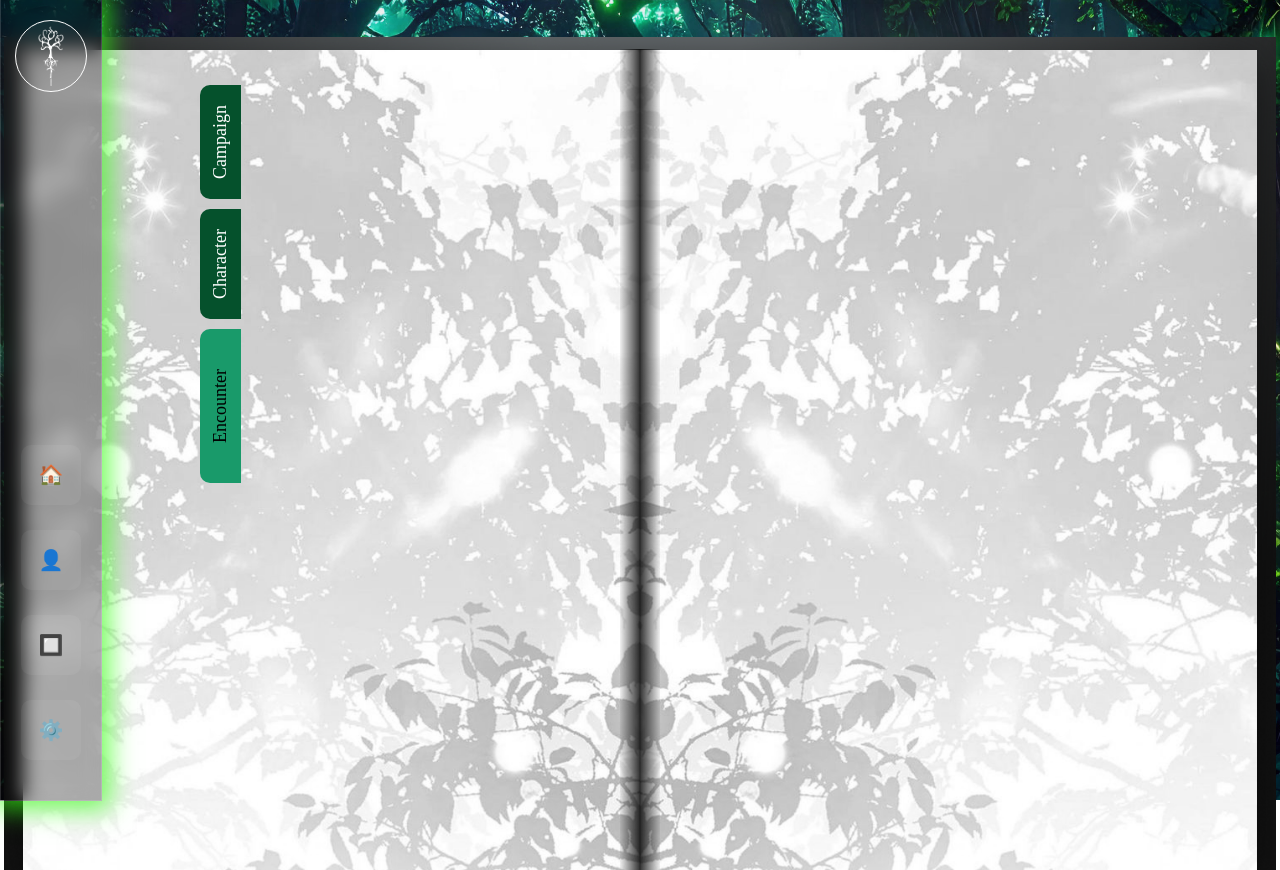
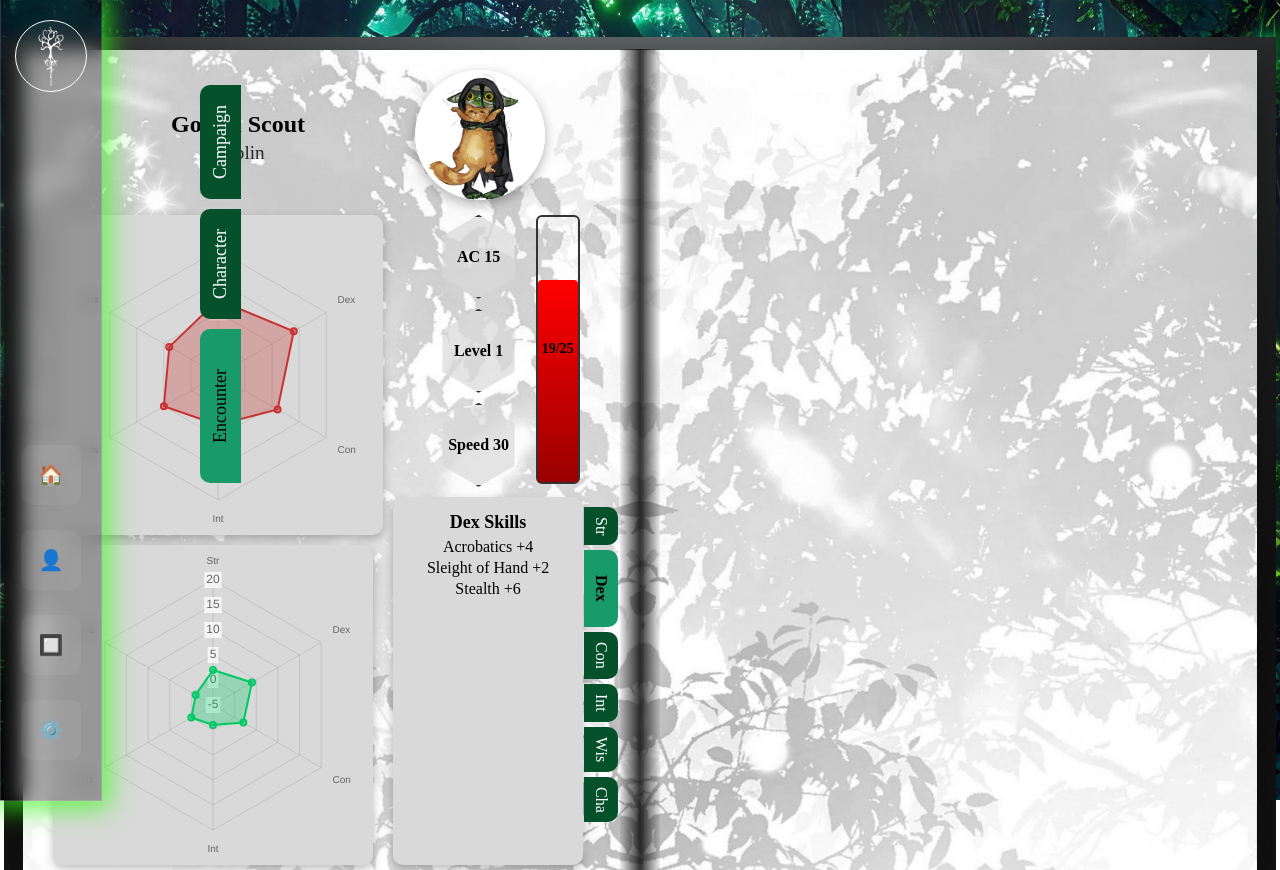
Before and after one commit to andrevanheerden/Yggdrasil, a React (Create React App) app in the folder yggdrasil/frontend/: page /encounter in a window 1280 px wide. Built offline with nearby package versions, Linux system fonts and the light colour scheme.

Commit message:
encounter sheet with content

```diff
--- a/yggdrasil/frontend/src/pages/characterPage/componets/characterSheet.js
+++ b/yggdrasil/frontend/src/pages/characterPage/componets/characterSheet.js
@@ -146,8 +146,8 @@ const CharacterSheet = () => {
     scales: {
       r: {
         angleLines: { display: true },
-        suggestedMin: -2,
-        suggestedMax: 5,
+        suggestedMin: 0,
+        suggestedMax: 20,
       },
     },
     plugins: {
--- /dev/null
+++ b/yggdrasil/frontend/src/pages/encounterPage/componets/encounterSheet.js
@@ -0,0 +1,194 @@
+import React, { useState } from "react";
+import "../encounter.css";
+import { Radar } from "react-chartjs-2";
+import goblin from "../../../assets/images/goblin.jpg";
+import {
+  Chart as ChartJS,
+  RadialLinearScale,
+  PointElement,
+  LineElement,
+  Filler,
+  Tooltip,
+  Legend,
+} from "chart.js";
+
+ChartJS.register(
+  RadialLinearScale,
+  PointElement,
+  LineElement,
+  Filler,
+  Tooltip,
+  Legend
+);
+
+const EncounterSheet = () => {
+  const [activeTab, setActiveTab] = useState("Dex");
+
+  const encounter = {
+    name: "Goblin Scout",
+    race: "Goblin",
+    portrait: goblin,
+    ac: 15,
+    level: 1,
+    hp: { current: 19, max: 25 },
+    speed: 30,
+  };
+
+  // Skills by ability (same as character sheet)
+  const skillsByAbility = {
+    Str: [{ name: "Athletics", bonus: "+2" }],
+    Dex: [
+      { name: "Acrobatics", bonus: "+4" },
+      { name: "Sleight of Hand", bonus: "+2" },
+      { name: "Stealth", bonus: "+6" },
+    ],
+    Con: [{ name: "Endurance", bonus: "+2" }],
+    Int: [
+      { name: "Arcana", bonus: "-1" },
+      { name: "History", bonus: "-1" },
+      { name: "Investigation", bonus: "+0" },
+      { name: "Nature", bonus: "+0" },
+      { name: "Religion", bonus: "-1" },
+    ],
+    Wis: [
+      { name: "Animal Handling", bonus: "+0" },
+      { name: "Insight", bonus: "+1" },
+      { name: "Medicine", bonus: "+0" },
+      { name: "Perception", bonus: "+2" },
+      { name: "Survival", bonus: "+2" },
+    ],
+    Cha: [
+      { name: "Deception", bonus: "-1" },
+      { name: "Intimidation", bonus: "+0" },
+      { name: "Performance", bonus: "-1" },
+      { name: "Persuasion", bonus: "-1" },
+    ],
+  };
+
+  // Ability Scores chart
+  const abilityData = {
+    labels: ["Str", "Dex", "Con", "Int", "Wis", "Cha"],
+    datasets: [
+      {
+        label: "Ability Score",
+        data: [12, 14, 11, 8, 10, 9],
+        backgroundColor: "rgba(200, 50, 50, 0.3)",
+        borderColor: "rgba(200, 50, 50, 1)",
+        borderWidth: 2,
+      },
+    ],
+  };
+
+  // Saving Throws chart
+  const savingData = {
+    labels: ["Str", "Dex", "Con", "Int", "Wis", "Cha"],
+    datasets: [
+      {
+        label: "Saving Throws",
+        data: [2, 4, 2, -1, 0, -1],
+        backgroundColor: "rgba(0, 200, 100, 0.3)",
+        borderColor: "rgba(0, 200, 100, 1)",
+        borderWidth: 2,
+      },
+    ],
+  };
+
+  const chartOptions = {
+    scales: {
+      r: {
+        angleLines: { display: true },
+        suggestedMin: 0,
+        suggestedMax: 20,
+      },
+    },
+    plugins: {
+      legend: { display: false },
+    },
+  };
+
+  return (
+    <div className="page left-page">
+      {/* Header with portrait */}
+      <div className="encounter-header-with-portrait">
+        <div className="header-text">
+          <h2>{encounter.name}</h2>
+          <p>{encounter.race}</p>
+        </div>
+
+        <img
+          src={encounter.portrait}
+          alt="Encounter Portrait"
+          className="portrait-img-header"
+        />
+      </div>
+
+      <div className="encounter-main">
+        {/* Charts */}
+        <div className="charts-column">
+          <div className="ability-chart white-box">
+            <Radar data={abilityData} options={chartOptions} />
+          </div>
+
+          <div className="saving-chart white-box">
+            <Radar data={savingData} options={chartOptions} />
+          </div>
+        </div>
+
+        {/* Stats + Skills */}
+        <div className="portrait-column">
+          <div className="stats-hp-wrapper">
+            <div className="hex-stack">
+              <div className="stat-box hex">AC {encounter.ac}</div>
+              <div className="stat-box hex">Level {encounter.level}</div>
+              <div className="stat-box hex">Speed {encounter.speed}</div>
+            </div>
+
+            <div className="hp-bar-container">
+              <div
+                className="hp-bar-fill"
+                style={{
+                  height: `${(encounter.hp.current / encounter.hp.max) * 100}%`,
+                }}
+              ></div>
+              <div className="hp-bar-label">
+                {encounter.hp.current}/{encounter.hp.max}
+              </div>
+            </div>
+          </div>
+
+          {/* Skills Box */}
+          <div className="skills-box white-box">
+            <div className="skills-tab-content">
+              <h3>{activeTab} Skills</h3>
+              <ul>
+                {skillsByAbility[activeTab].map((skill, idx) => (
+                  <li key={idx}>
+                    {skill.name} {skill.bonus}
+                  </li>
+                ))}
+              </ul>
+            </div>
+
+            <div className="skills-tabs-container">
+              <div className="skills-tab-buttons">
+                {Object.keys(skillsByAbility).map((ability) => (
+                  <button
+                    key={ability}
+                    className={`skills-tab-btn ${
+                      activeTab === ability ? "active" : ""
+                    }`}
+                    onClick={() => setActiveTab(ability)}
+                  >
+                    {ability}
+                  </button>
+                ))}
+              </div>
+            </div>
+          </div>
+        </div>
+      </div>
+    </div>
+  );
+};
+
+export default EncounterSheet;
--- a/yggdrasil/frontend/src/pages/encounterPage/componets/leftP.js
+++ b/yggdrasil/frontend/src/pages/encounterPage/componets/leftP.js
@@ -1,12 +1,13 @@
 import React from "react";
 import pageBg from "../../../assets/images/page.png"; // Example background image
 import "../encounter.css";
+import EncounterSheet from "./encounterSheet";
 
 
 const LeftP = () => {
   return (
     <div className="page left-page" style={{ backgroundImage: `url(${pageBg})` }}>
-
+      <EncounterSheet />
     </div>
   );
 };
--- a/yggdrasil/frontend/src/pages/encounterPage/encounter.css
+++ b/yggdrasil/frontend/src/pages/encounterPage/encounter.css
@@ -80,3 +80,267 @@
   transform: scaleX(-1); /* horizontal flip */
   z-index: -1; /* keep behind page content */
 }
+
+
+
+
+
+
+/* === Encounter Sheet === */
+/* === Header with Portrait === */
+.encounter-header-with-portrait {
+  display: flex;
+  align-items: center;
+  justify-content: center;
+  gap: 100px;
+  margin-bottom: 10px;
+}
+
+.portrait-img-header {
+  width: 130px;
+  height: 130px;
+  border-radius: 50%;
+  margin-left: 10px;
+  object-fit: cover;
+  box-shadow: 0 4px 12px rgba(0,0,0,0.3);
+  margin-bottom: 5px;
+}
+
+.header-text {
+  display: flex;
+  flex-direction: column;
+  align-items: center;
+  gap: 4px;          /* tighter spacing between name and race */
+  margin-left: 50px;
+}
+
+.header-text h2 {
+  font-size: 1.5rem;
+  margin: 0;
+}
+
+.header-text p {
+  font-size: 1.2rem;
+  margin: 0;
+  opacity: 0.8;      /* makes race look more like a subtitle */
+}
+
+
+/* Editable Dropdowns */
+.dropdown-inline {
+  background: transparent;
+  border: none;
+  border-bottom: 1px solid #333;
+  font-family: 'Caudex', serif;
+  font-size: 18px;
+  text-align: center;
+  padding: 2px 6px;
+  min-width: 120px;
+  outline: none;
+}
+
+.dropdown-inline:focus {
+  border-bottom: 1px solid #555;
+}
+
+/* === Encounter Main === */
+.encounter-main {
+  display: flex;
+  gap: 10px;
+  margin-bottom: 20px;
+  justify-content: space-between;
+}
+
+/* Charts Column */
+.charts-column {
+  display: flex;
+  flex-direction: column;
+  gap: 10px;
+  flex: 1;
+  margin-left: 10px;
+}
+
+.ability-chart {
+  width: 310px;
+  height: 300px;
+  background: #D9D9D9;
+  padding: 10px;
+  border-radius: 10px;
+  box-shadow: 0 4px 10px rgba(0,0,0,0.25);
+  text-align: center;
+}
+
+.saving-chart {
+  width: 300px;
+  height: 250px;
+  background: #D9D9D9;
+  padding: 10px;
+  border-radius: 10px;
+  box-shadow: 0 4px 10px rgba(0,0,0,0.25);
+  text-align: center;
+}
+
+/* Stats & Skills Column */
+.portrait-column {
+  display: flex;
+  flex-direction: column;
+  align-items: center;
+  gap: 10px;
+  flex: 1;
+}
+
+.stats-grid {
+  display: grid;
+  grid-template-columns: repeat(2, 1fr);
+  gap: 10px;
+  justify-items: center;
+}
+
+.stat-box {
+  width: 80px;
+  height: 80px;
+  background: #d9d9d9ad;
+  display: flex;
+  justify-content: center;
+  align-items: center;
+  text-align: center;
+  font-family: 'Caudex', serif;
+  font-weight: bold;
+  box-shadow: 0 3px 8px rgba(0,0,0,0.25);
+  position: relative;
+  border: 2px solid #333;
+}
+
+.stat-box.hex {
+  clip-path: polygon(
+    50% 0%,
+    93% 25%,
+    93% 75%,
+    50% 100%,
+    7% 75%,
+    7% 25%
+  );
+  border: 2px solid #333;
+}
+
+/* Wrapper for hexes + HP bar */
+.stats-hp-wrapper {
+  display: flex;
+  gap: 15px;
+  align-items: flex-start;
+}
+
+/* Stack hex boxes vertically */
+.hex-stack {
+  display: flex;
+  flex-direction: column;
+  gap: 10px;
+}
+
+/* HP bar */
+.hp-bar-container {
+  width: 40px;
+  height: 265px;
+  border: 2px solid #333;
+  border-radius: 6px;
+  background: transparent;
+  display: flex;
+  align-items: flex-end;
+  position: relative;
+}
+
+.hp-bar-fill {
+  width: 100%;
+  background: linear-gradient(180deg, #f00, #900);
+  border-radius: 4px 4px 0 0;
+  transition: height 0.3s ease;
+}
+
+.hp-bar-label {
+  position: absolute;
+  width: 100%;
+  text-align: center;
+  top: 50%;
+  transform: translateY(-50%);
+  font-family: 'Caudex', serif;
+  font-weight: bold;
+  color: #000;
+  font-size: 14px;
+}
+
+/* Skills / Notes Box */
+.skills-box {
+  width: 160px;
+  height: 100px;
+  background: #D9D9D9;
+  padding: 10px 15px;
+  border-radius: 10px;
+  box-shadow: 0 4px 10px rgba(0,0,0,0.25);
+  position: relative;
+  display: flex;
+  margin-right: 40px;
+}
+
+/* Tabs (kept in case you reuse) */
+.skills-tabs-container {
+  position: absolute;
+  top: 10px;
+  left: 95.4%;
+  margin-left: 10px;
+  display: flex;
+  flex-direction: column;
+  z-index: 13;
+}
+
+.skills-tab-buttons {
+  display: flex;
+  flex-direction: column;
+  align-items: stretch;
+  gap: 5px;
+  margin-right: 10px;
+}
+
+.skills-tab-btn {
+  writing-mode: vertical-rl;
+  transform: rotate(0deg);
+  background: #05512c;
+  color: #fff;
+  border: none;
+  border-radius: 0px 10px 10px 0px;
+  padding: 10px 6px;
+  cursor: pointer;
+  font-family: "Caudex", serif;
+  font-size: 16px;
+  transition: all 0.3s ease;
+}
+
+.skills-tab-btn.active {
+  background: #199a6a;
+  color: #000;
+  font-weight: bold;
+  padding: 25px 8px;
+}
+
+/* Content inside notes box */
+.skills-tab-content {
+  flex: 1;
+  padding: 5px;
+  overflow-y: auto;
+}
+
+.skills-tab-content h3 {
+  margin: 0 0 5px;
+  font-size: 18px;
+  font-family: 'Caudex', serif;
+}
+
+.skills-tab-content ul {
+  list-style: none;
+  padding: 0;
+  margin: 0;
+  font-family: 'Caudex', serif;
+}
+
+.skills-tab-content li {
+  margin: 3px 0;
+}
```
Also changed, not shown: yggdrasil/frontend/src/assets/images/goblin.jpg (added).
